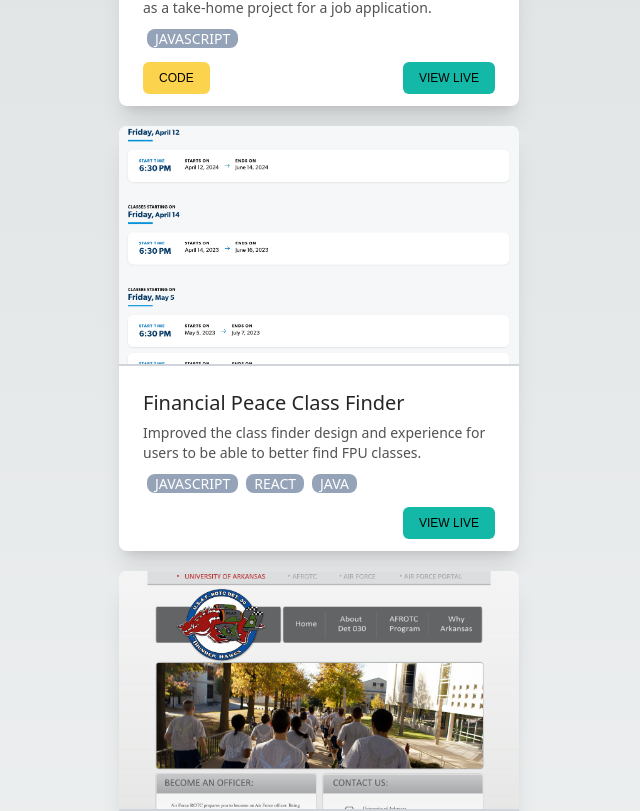
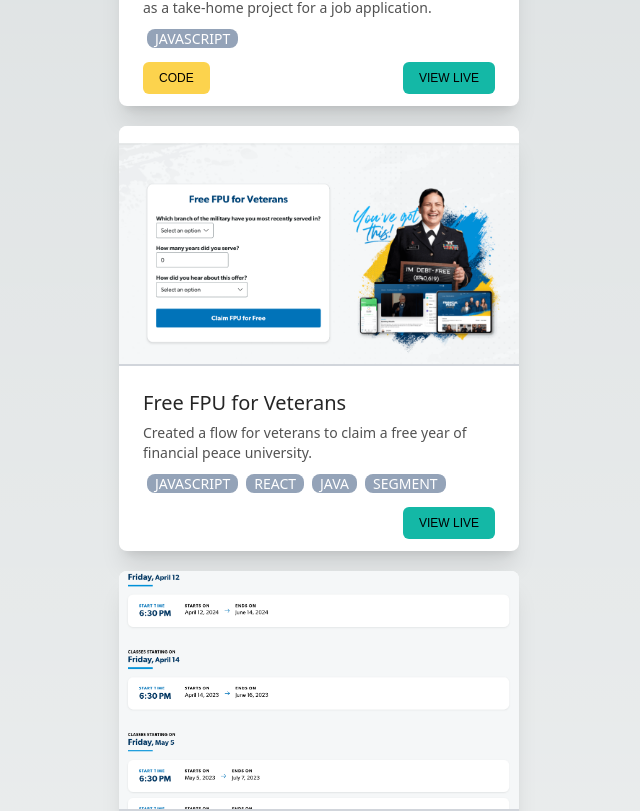
Before and after one commit to benroasting/next-website, a Next.js app: page /projects in a window 1280 px wide. Shown: the part 980-1791 px from the top of the page, without its empty margins (321-961 px from the left). Built offline with nearby package versions, Linux system fonts and the light colour scheme; a web font is replaced by a local one.

Commit message:
adding veterans day giveaway form

```diff
--- a/pages/projects.js
+++ b/pages/projects.js
@@ -21,6 +21,15 @@
       stack: ["Javascript"],
       website: "https://youngyodaproject.netlify.app/",
       code: "https://github.com/benroasting/BabyYoda_Project",
+    },
+    {
+      src: "/Veterans-Form.png",
+      title: "Free FPU for Veterans",
+      slug: "fpu-for-veterans",
+      description:
+        "Created a flow for veterans to claim a free year of financial peace university.",
+      stack: ["Javascript", "React", "Java", "Segment"],
+      website: "https://www.ramseysolutions.com/veterans",
     },
     {
       src: "/ClassFinderResults.png",
```
Also changed, not shown: public/Veterans-Form.png (added).
